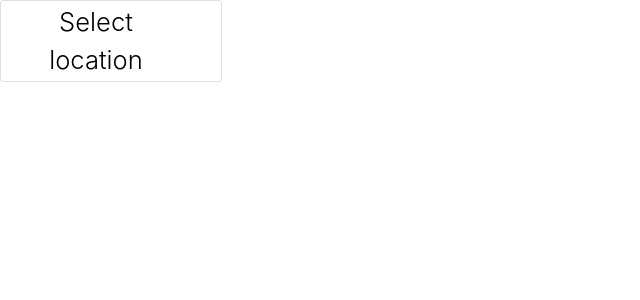
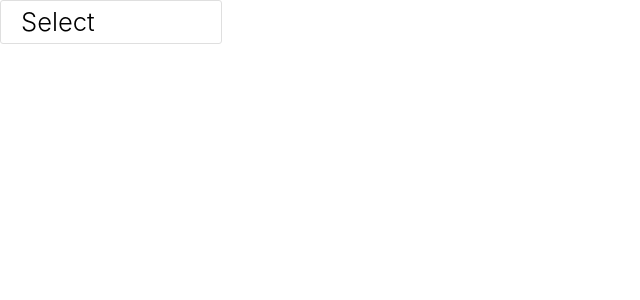
Before and after one commit to AtiaK/DropdownMenu, a React (Create React App) app: page / in a window 1280 px wide. Shown: the top 300 px of the page, without its empty margins (0-640 px from the left). Built offline with nearby package versions, Linux system fonts and the light colour scheme; some icons are missing.

Commit message:
list updated

```diff
--- a/src/App.js
+++ b/src/App.js
@@ -6,51 +6,77 @@ import { useEffect } from 'react';
 //import Dropdown from './DropdownMenu';
 
 function App() {
-
-  const list=[
+  const list = [
+    { id:0, key:
+      'location',
+      selected: false,
+      label: "Item 1", value: "Item One" ,
+      options: [
+        { label: "Item 1-1", value: "Item one-One" },
+        { label: "Item 1-2", value: "Item one-Two" }
+      ] },
     {
-        id: 0,
-        title: 'New York',
-        students:[{name:'Name',department:'bscs'}],
-        selected: false,
-        key: 'location'
-    },
-    {
-      id: 1,
-      title: 'Dublin',
-      students:[{name:'Name',department:'bscs'}],
+      id:1,
+      key: 'location',
       selected: false,
-      key: 'location'
-    },
-    {
-      id: 2,
-      title: 'California',
-      students:[{name:'Name',department:'bscs'}],
-      selected: false,
-      key: 'location'
-    },
-    {
-      id: 3,
-      title: 'Istanbul',
-      students:[{name:'Name',department:'bscs'}],
-      selected: false,
-      key: 'location'
-    },
-    {
-      id: 4,
-      title: 'Izmir',
-      students:[{name:'Name',department:'bscs'}],
-      selected: false,
-      key: 'location'
-    },
-    {
-      id: 5,
-      title: 'Oslo',
-      selected: false,
-      students:[{name:'Name',department:'bscs'},{name:'Name',department:'bscs'},{name:'Name',department:'bscs'}],
-      key: 'location'
-    }
-  ]
+    label: "Item 2",
+    options: [
+      { label: "Item 2-1", value: "Item Two-One" },
+      { label: "Item 2-2", value: "Item Two-Two" }
+    ]
+  },
+  {id:2, key: 'location',
+   selected: false,
+   label: "Item 3",
+   value: "Item Three",
+   options: [
+    { label: "Item 3-1", value: "Item three-One" },
+    { label: "Item 3-2", value: "Item three-Two" }
+  ] }]
+  // const list=[
+  //   {
+  //       id: 0,
+  //       title: 'New York',
+  //       students:[{name:'Name',department:'bscs'}],
+  //       selected: false,
+  //       key: 'location'
+  //   },
+  //   {
+  //     id: 1,
+  //     title: 'Dublin',
+  //     students:[{name:'Name',department:'bscs'}],
+  //     selected: false,
+  //     key: 'location'
+  //   },
+  //   {
+  //     id: 2,
+  //     title: 'California',
+  //     students:[{name:'Name',department:'bscs'}],
+  //     selected: false,
+  //     key: 'location'
+  //   },
+  //   {
+  //     id: 3,
+  //     title: 'Istanbul',
+  //     students:[{name:'Name',department:'bscs'}],
+  //     selected: false,
+  //     key: 'location'
+  //   },
+  //   {
+  //     id: 4,
+  //     title: 'Izmir',
+  //     students:[{name:'Name',department:'bscs'}],
+  //     selected: false,
+  //     key: 'location'
+  //   },
+  //   {
+  //     id: 5,
+  //     title: 'Oslo',
+  //     selected: false,
+  //     students:[{name:'Name',department:'bscs'},{name:'Name',department:'bscs'},{name:'Name',department:'bscs'}],
+  //     key: 'location'
+  //   }
+  // ]
 
   // useEffect=(()=>{
   //   const count = list.filter(function(a) { return a.selected; }).length;
@@ -69,7 +95,7 @@ function App() {
   return (
     <div className="App">
       <DropDownCustom
-         title="Select location"
+         title="Select"
          list={list}
 
       />
--- a/src/DropDownCustom.js
+++ b/src/DropDownCustom.js
@@ -41,15 +41,7 @@ export default function DropDownCustom(props) {
     const toggleList=() =>{
         setListOpen(prevState => !prevState)
         setkeyword('')
-        // ()=>{
-      //       if (listOpen && searchField.current) {
-      //           searchField.current.focus()
-      //           setkeyword('')
-      //       // }
-      // }
-    }
-    const handleClickOutside=()=>{
-        setListOpen(false)
+
     }
     return (
         <div className="dd-wrapper">
@@ -65,17 +57,12 @@ export default function DropDownCustom(props) {
          <li className="dd-list-item" key={item.id}
          onClick={() =>toggleItem(item.id, item.key)}>
                 <div className="dd-header">
-                <div className="dd-header-title" >{item.title}</div>
+                <div className="dd-header-title" >{item.value}</div>
                     {nestlistOpen && nestItem.id==item.id?
                     <ul className="dd-list">
-                        {/* {nestItem.map(ite=>
-                            {ite.id==item.id?
-                            <li>{ite.id}</li>
-                            :<li></li>}
-                        )} */}
 
-                        {nestItem.students.map(ite=>
-                            <li className="dd-list-item">{ite.department}</li>
+                        {nestItem.options.map(ite=>
+                            <li className="dd-list-item">{ite.value}</li>
                             )}
                     </ul>
                     :<ul></ul>}
@@ -86,9 +73,3 @@ export default function DropDownCustom(props) {
       </div>
     )
 }
-
-// <ul>
-// {item.students.map(it=>
-//     <li>{it.department}</li>
-//     )}
-// </ul>
```
Also changed, not shown: src/styles/dropdown.sass (line endings or trailing spaces), 2 other files (tests, documents, lock files or other folders).
